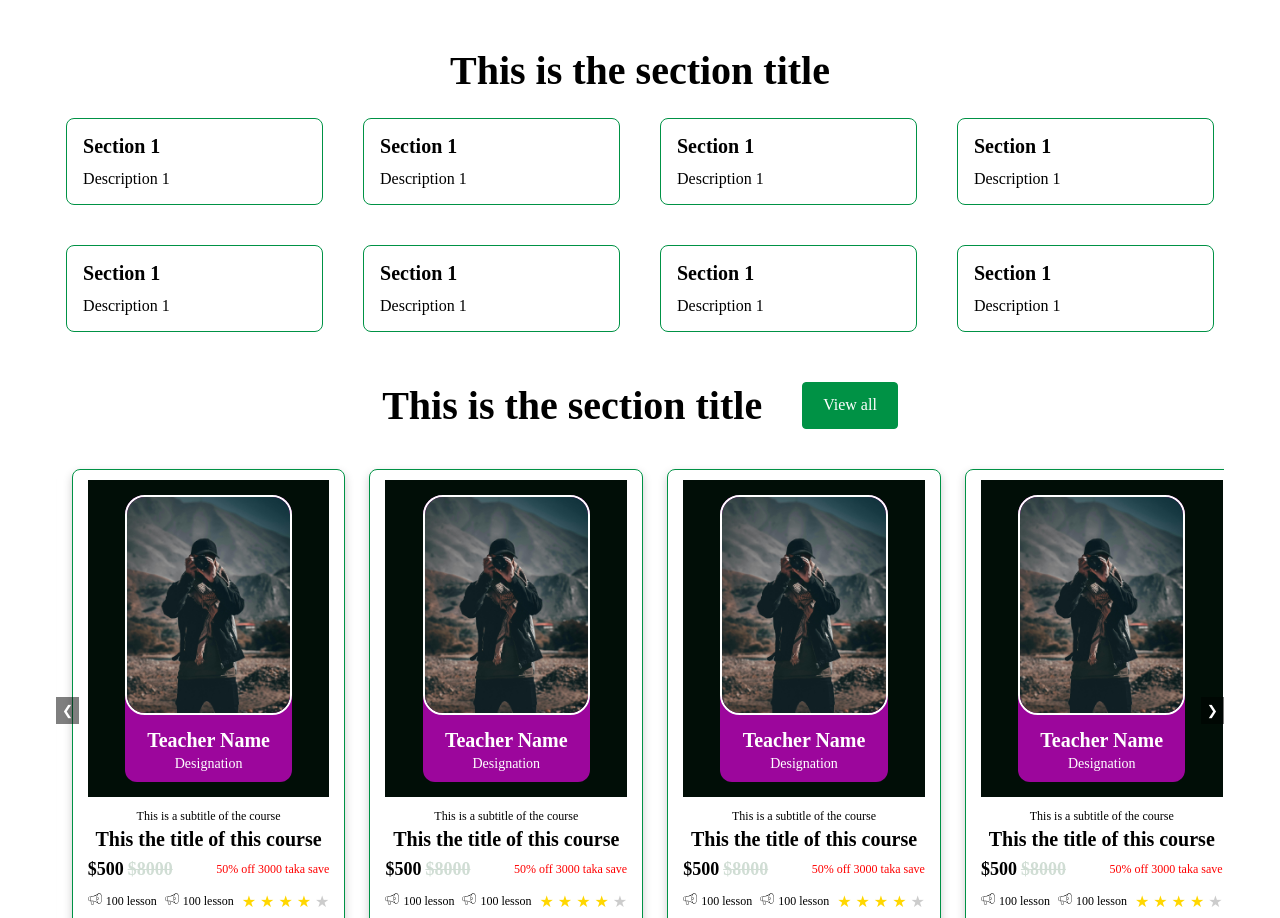
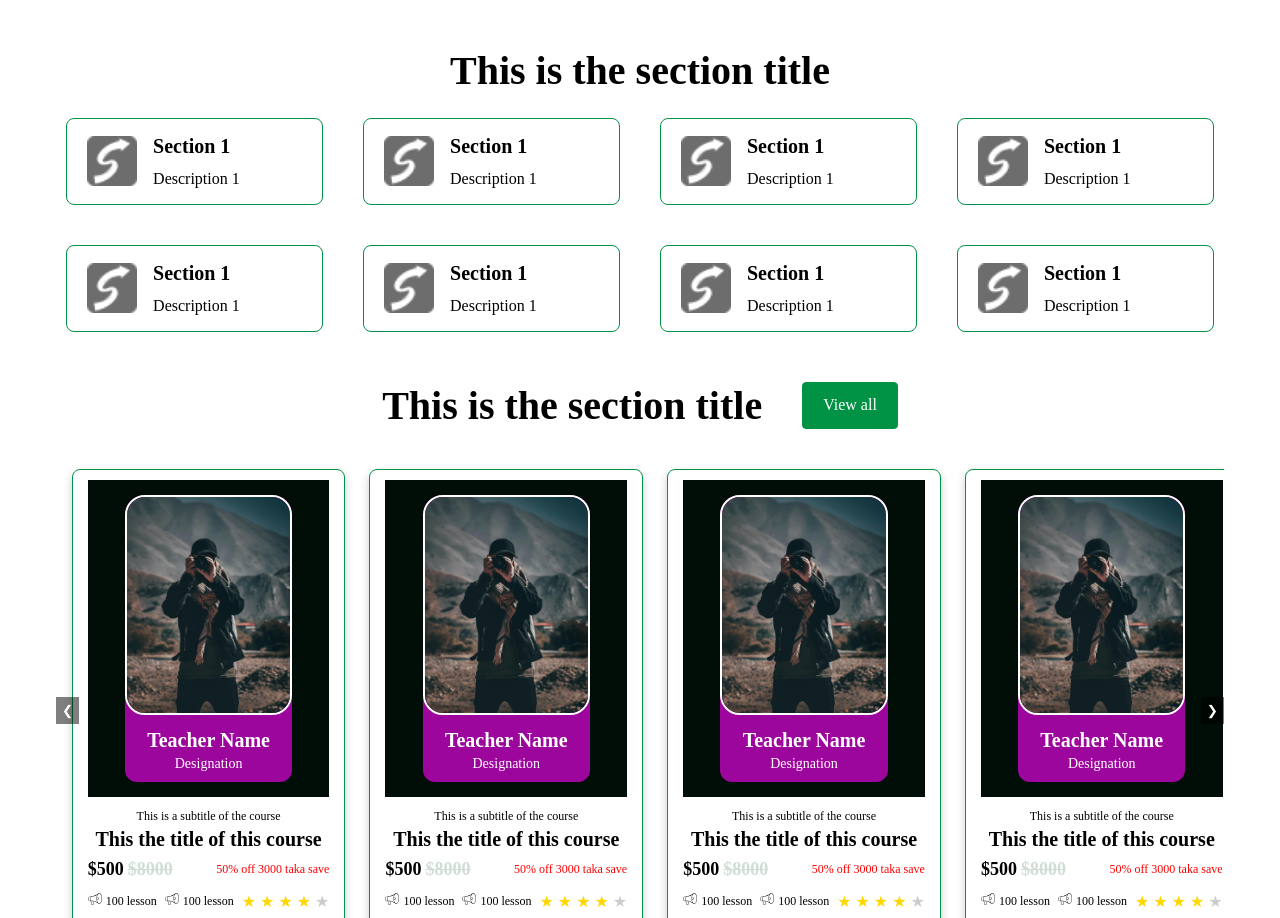
Before and after one commit to iamanwarzahed/Sorborno-Frontend, a plain HTML site: page index.html in a window 1280 px wide. Shown: the part 1142-2060 px from the top of the page. Drawn offline with Linux system fonts and the light colour scheme.

Commit message:
issue 10

```diff
--- a/index.html
+++ b/index.html
@@ -649,16 +649,19 @@
             </div>
         </div>
 
-        <!-- Accordion -->
+        <!-- Category -->
         <div class="container mb-50">
             <div class="section-title-wrapper">
                 <div class="section-title">This is the section title</div>
             </div>
             <div class="flex-container">
+                <div class="category-wrapper d-flex item-center">
+                    <img src="assets/32.png" alt="" />
                     <div class="category-item">
                         <div class="category-header">
                             <div class="category-title">Section 1</div>
                             <div class="category-subtitle">Description 1</div>
+                        </div>
                     </div>
                     <div class="category-content">
                         <div>CLass 1</div>
@@ -668,10 +671,13 @@
                         <div>CLass 5</div>
                     </div>
                 </div>
+                <div class="category-wrapper d-flex item-center">
+                    <img src="assets/32.png" alt="" />
                     <div class="category-item">
                         <div class="category-header">
                             <div class="category-title">Section 1</div>
                             <div class="category-subtitle">Description 1</div>
+                        </div>
                     </div>
                     <div class="category-content">
                         <div>CLass 1</div>
@@ -681,10 +687,13 @@
                         <div>CLass 5</div>
                     </div>
                 </div>
+                <div class="category-wrapper d-flex item-center">
+                    <img src="assets/32.png" alt="" />
                     <div class="category-item">
                         <div class="category-header">
                             <div class="category-title">Section 1</div>
                             <div class="category-subtitle">Description 1</div>
+                        </div>
                     </div>
                     <div class="category-content">
                         <div>CLass 1</div>
@@ -694,10 +703,13 @@
                         <div>CLass 5</div>
                     </div>
                 </div>
+                <div class="category-wrapper d-flex item-center">
+                    <img src="assets/32.png" alt="" />
                     <div class="category-item">
                         <div class="category-header">
                             <div class="category-title">Section 1</div>
                             <div class="category-subtitle">Description 1</div>
+                        </div>
                     </div>
                     <div class="category-content">
                         <div>CLass 1</div>
@@ -707,10 +719,13 @@
                         <div>CLass 5</div>
                     </div>
                 </div>
+                <div class="category-wrapper d-flex item-center">
+                    <img src="assets/32.png" alt="" />
                     <div class="category-item">
                         <div class="category-header">
                             <div class="category-title">Section 1</div>
                             <div class="category-subtitle">Description 1</div>
+                        </div>
                     </div>
                     <div class="category-content">
                         <div>CLass 1</div>
@@ -720,10 +735,13 @@
                         <div>CLass 5</div>
                     </div>
                 </div>
+                <div class="category-wrapper d-flex item-center">
+                    <img src="assets/32.png" alt="" />
                     <div class="category-item">
                         <div class="category-header">
                             <div class="category-title">Section 1</div>
                             <div class="category-subtitle">Description 1</div>
+                        </div>
                     </div>
                     <div class="category-content">
                         <div>CLass 1</div>
@@ -733,10 +751,13 @@
                         <div>CLass 5</div>
                     </div>
                 </div>
+                <div class="category-wrapper d-flex item-center">
+                    <img src="assets/32.png" alt="" />
                     <div class="category-item">
                         <div class="category-header">
                             <div class="category-title">Section 1</div>
                             <div class="category-subtitle">Description 1</div>
+                        </div>
                     </div>
                     <div class="category-content">
                         <div>CLass 1</div>
@@ -746,10 +767,13 @@
                         <div>CLass 5</div>
                     </div>
                 </div>
+                <div class="category-wrapper d-flex item-center">
+                    <img src="assets/32.png" alt="" />
                     <div class="category-item">
                         <div class="category-header">
                             <div class="category-title">Section 1</div>
                             <div class="category-subtitle">Description 1</div>
+                        </div>
                     </div>
                     <div class="category-content">
                         <div>CLass 1</div>
--- a/style/style.css
+++ b/style/style.css
@@ -570,11 +570,22 @@ button.controls:hover {
 }
 
 /* Category */
-.category-item {
+.category-wrapper {
     border: 1px solid var(--primary-color);
     position: relative;
+    padding: 0 20px;
     border-radius: var(--radius-3);
     min-width: 22%;
+}
+.category-wrapper img {
+    width: 50px;
+    filter: grayscale(1);
+}
+.category-item {
+    /* border: 1px solid var(--primary-color);
+    position: relative;
+    border-radius: var(--radius-3);
+    min-width: 22%; */
 }
 .category-header {
     padding: 16px;
@@ -605,8 +616,6 @@ button.controls:hover {
     z-index: 99;
     top: calc(100% - 1px);
     left: -1px;
-    /* width: 40vw;
-    max-width: 330px; */
     right: -1px;
     background-color: var(--secondary-color);
     color: var(--text-reverse);
@@ -616,13 +625,13 @@ button.controls:hover {
     gap: 8px;
 }
 
-.category-item:hover {
+.category-wrapper:hover {
     background-color: var(--primary-color);
     color: var(--text-reverse);
     border-radius: var(--radius-3) var(--radius-3) 0 0;
 }
-.category-item:hover .category-content,
-.category-item.active .category-content {
+.category-wrapper:hover .category-content,
+.category-wrapper.active .category-content {
     max-height: 200px;
     opacity: 1;
     min-height: fit-content;
```
Lines whose indentation alone changed are shown as unchanged.
